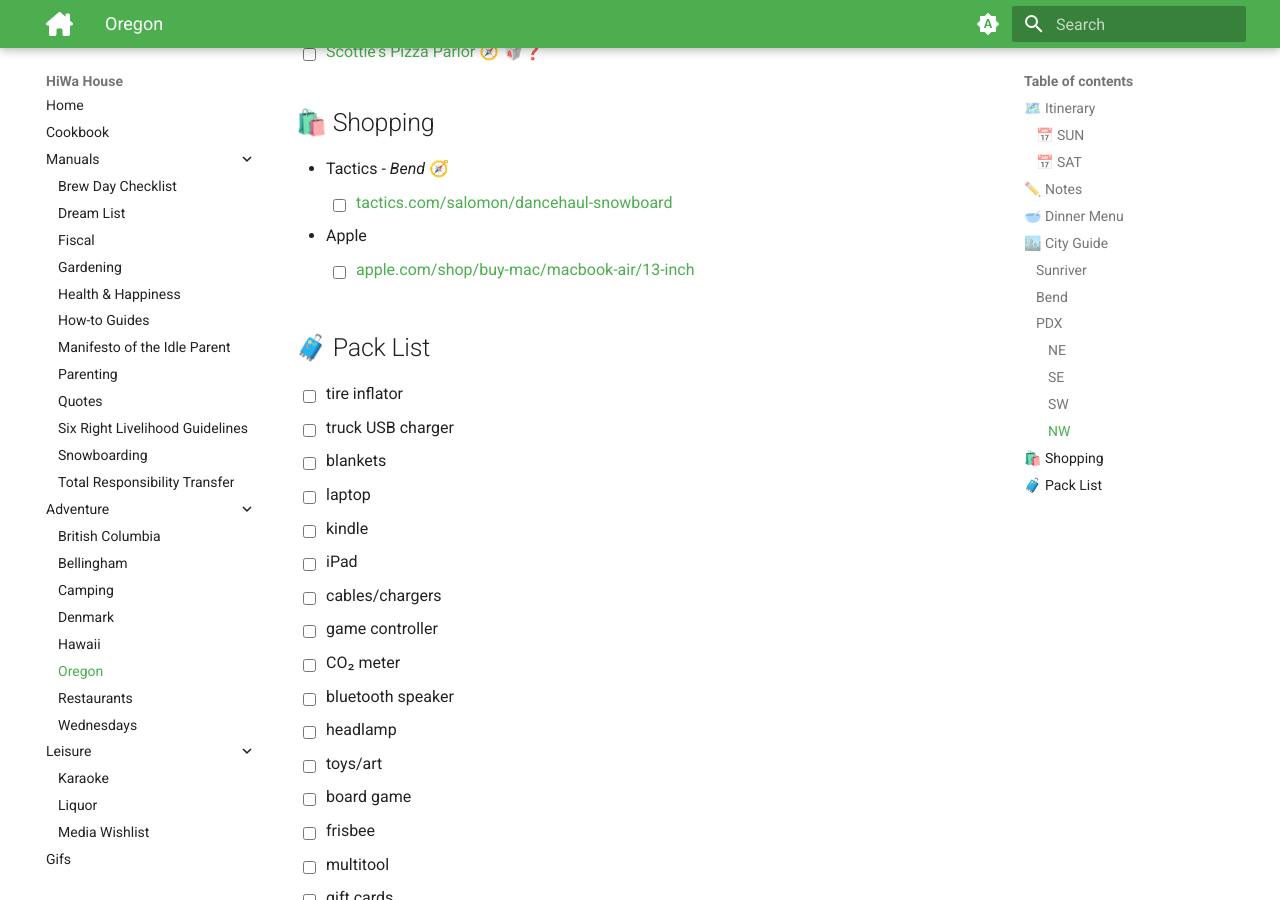
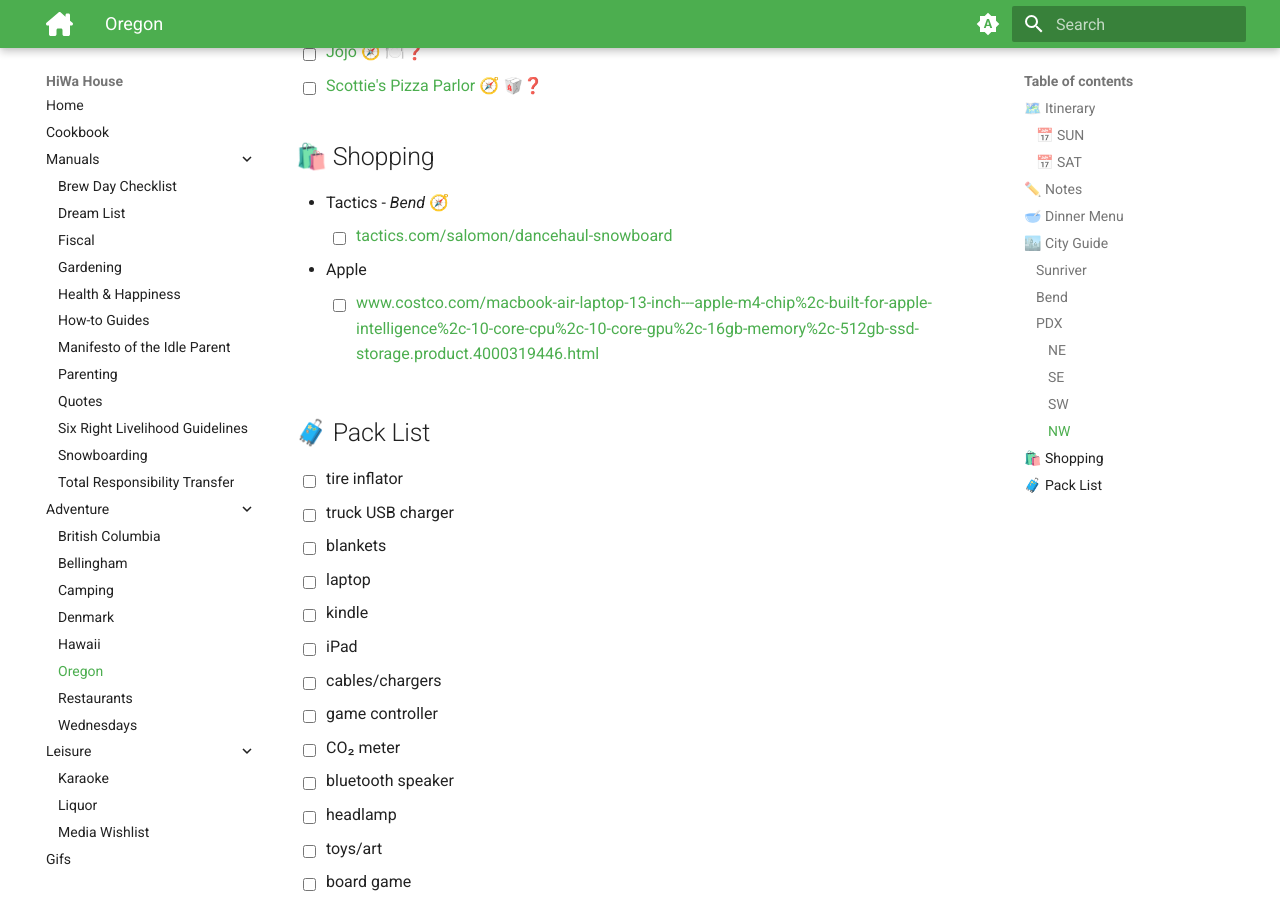
Before and after one commit to hiwa-house/teletraan, an MkDocs documentation site: the page built from docs/adventure/oregon.md, in a window 1280 px wide and 900 px high, scrolled down 4041 px. Built offline with MkDocs 1.6.1 and Material for MkDocs 9.7.7, drawn with Linux system fonts in a browser that asks for light colours; comment, search, counter and statistics services are not loaded; some of the changed lines change nothing that is shown; some of the changed text lies outside the part shown.

Commit message:
Update oregon.md

```diff
--- a/docs/adventure/oregon.md
+++ b/docs/adventure/oregon.md
@@ -5,11 +5,12 @@
 ??? gas-pump inline end "Costco Gas Prices"
 	|City|$/gal|
 	|--------|:------:|
-	| Federal Way | $3.69 |
-	| Tumwater | $3.69 |
-	| Vancouver | $3.59 |
-	| PDX | $3.61 |
-	| Bend | $3.19 |
+	| Kirkland | $3.98 |
+	| Federal Way | $3.95 |
+	| Tumwater | $3.75 |
+	| Vancouver | $3.83 |
+	| PDX | $3.81 |
+	| Bend | $3.39 |
 
 ### 📅 **SUN**
 - [ ]	**07:00**	Depart
@@ -75,6 +76,7 @@
 - [ ] [Sunriver Brewing Co](https://www.sunriverbrewingcompany.com/pubs/) [🧭](https://maps.apple.com/?daddr=Sunriver+Brewing+Co.+-+Sunriver+Pub,+Beaver+Drive,+Sunriver,+OR) 🍺🍽️⭐
 - [ ] [4 Seasons Bike Rental](https://www.4sro.com/bike-shop/#bike-rental) [🧭](https://maps.apple.com/?daddr=2+Country+Mall,+57195+Beaver+Dr+D,+Sunriver,+OR+97707) 🏂
 - [ ] [High Desert Museum](https://highdesertmuseum.org/) [🧭](https://maps.apple.com/?daddr=High+Desert+Museum,+59800+S+Hwy+97,+Bend,+OR+97702) 🏂
+- [ ] [SHARC](https://www.sunriversharc.com/facility-activities/indoor-aquatics) [🧭](https://maps.apple.com/?daddr=Sunriver+Homeowners+Aquatic+%26+Recreation+Center,+57250+Overlook+Rd,+Sunriver,+OR+97707) 🏂
 - [ ] [Sunriver Country Store](https://www.sunrivergrocerystores.com/) [🧭](https://maps.apple.com/?daddr=Sunriver+Country+Store,+57100+Beaver+Dr,+Bend,+OR+97707) 🛒
 - [ ] [Sunriver Ice Skating](https://www.sunrivervillagefun.com/sunriver-ice-skating/) 🏂
 - [ ] [Sunriver Nature Center](https://snco.org/hours-admission/) 🏂
@@ -146,7 +148,7 @@
 * Tactics - *Bend* [🧭](http://maps.apple.com/?daddr=Tactics,+Northwest+Wall+Street,+Bend,+OR)
 	- [ ] https://tactics.com/salomon/dancehaul-snowboard
 * Apple
-	- [ ] https://apple.com/shop/buy-mac/macbook-air/13-inch
+	- [ ] https://www.costco.com/macbook-air-laptop-13-inch---apple-m4-chip%2c-built-for-apple-intelligence%2c-10-core-cpu%2c-10-core-gpu%2c-16gb-memory%2c-512gb-ssd-storage.product.4000319446.html
 <!--
 * Home Depot
 	- [ ] Christmas lights
@@ -261,6 +263,8 @@
 - [ ]	garlic powder
 - [ ]	garlic
 - [ ]	taco sauce
+- [ ]	shredded cheese
+- [ ]	sliced cheese
 - [ ]	ketchup/mustard/mayo
 - [ ]	evaporated milk
 - [ ]	cheddar cheese, marked
```
